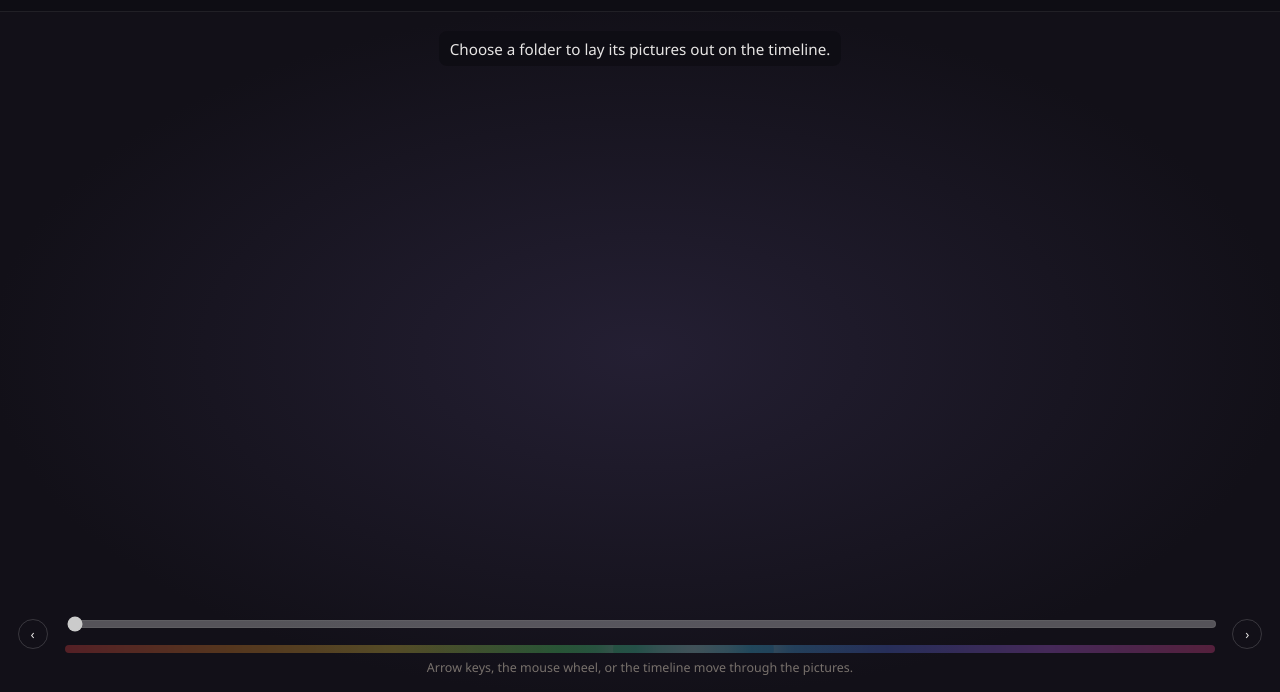
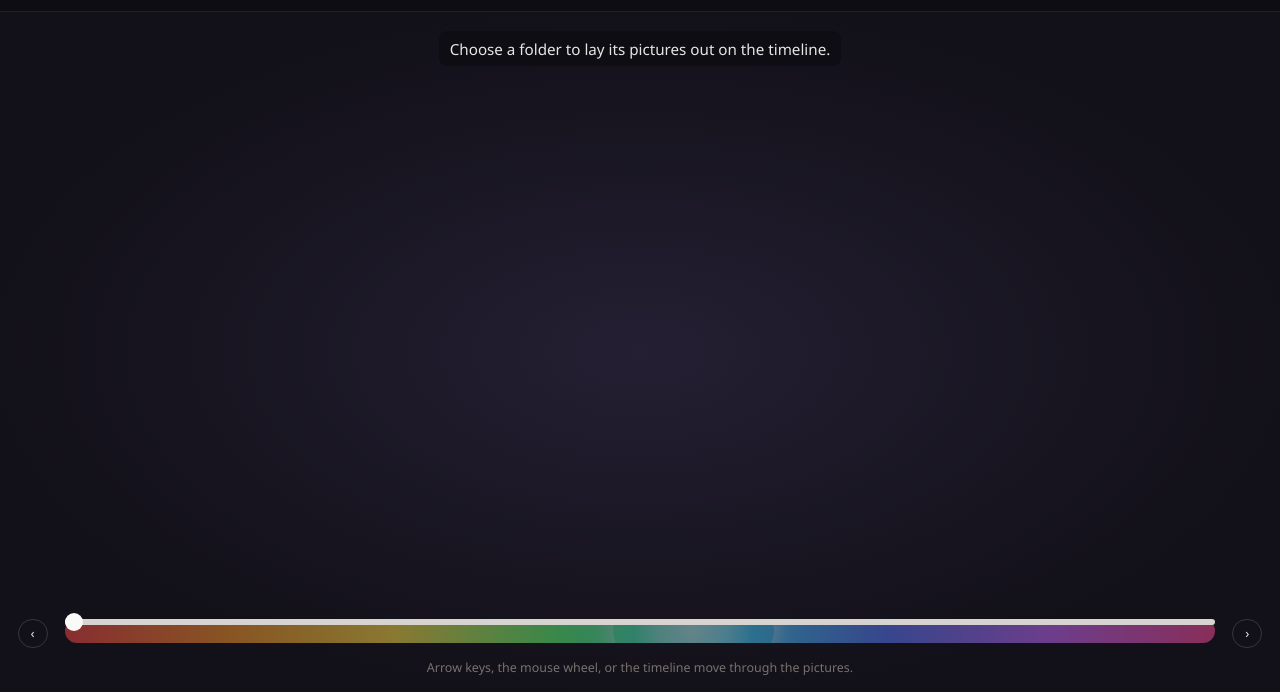
Before and after one commit to nordlyse/ImagesOnTimeline, a plain HTML site: page timeline/static/index.html in a window 1280 px wide. Shown: the part 108-800 px from the top of the page. Drawn offline with Linux system fonts and the light colour scheme; no server answers.

Commit message:
let the light travel behind the date slider

```diff
--- a/timeline/static/app.css
+++ b/timeline/static/app.css
@@ -358,19 +358,78 @@ h1 {
 }
 
 #scrub-wrap {
+  position: relative;
   min-width: 0;
+  height: 40px;
 }
 
 #scrub {
+  position: relative;
+  z-index: 2;
   width: 100%;
-  accent-color: #40ffaa;
+  height: 18px;
+  margin: 0;
+  background: transparent;
   cursor: pointer;
+  appearance: none;
+  -webkit-appearance: none;
+  opacity: 1;
+}
+
+#scrub-face {
+  position: absolute;
+  z-index: 1;
+  left: 0;
+  right: 0;
+  top: 6px;
+  height: 6px;
+  border-radius: 999px;
+  background: #d6d3d1;
+  pointer-events: none;
+}
+
+#scrub::-webkit-slider-runnable-track {
+  height: 6px;
+  background: transparent;
+  border: 0;
+  border-radius: 999px;
+}
+
+#scrub::-webkit-slider-thumb {
+  -webkit-appearance: none;
+  appearance: none;
+  width: 18px;
+  height: 18px;
+  margin-top: -6px;
+  border: 0;
+  border-radius: 50%;
+  background: #fafaf9;
+}
+
+#scrub::-moz-range-track {
+  height: 6px;
+  background: transparent;
+  border: 0;
+  border-radius: 999px;
+}
+
+#scrub::-moz-range-thumb {
+  width: 18px;
+  height: 18px;
+  border: 0;
+  border-radius: 50%;
+  background: #fafaf9;
 }
 
 #beam {
-  position: relative;
-  height: 8px;
-  margin-top: 0.45rem;
+  position: absolute;
+  z-index: 0;
+  left: 0;
+  right: 0;
+  top: 6px;
+  height: 24px;
+  margin: 0;
+  pointer-events: none;
   border-radius: 999px;
   overflow: hidden;
   background: linear-gradient(
@@ -384,7 +443,7 @@ h1 {
     #c86bff,
     #ff4d9a
   );
-  opacity: 0.28;
+  opacity: 0.5;
 }
 
 #beam::after {
--- a/timeline/static/index.html
+++ b/timeline/static/index.html
@@ -23,8 +23,9 @@
           <button type="button" id="step-back" aria-label="Previous picture">‹</button>
           <span id="date-start"></span>
           <div id="scrub-wrap">
+            <div id="beam" aria-hidden="true"></div>
+            <div id="scrub-face" aria-hidden="true"></div>
             <input id="scrub" type="range" min="0" max="0" value="0" aria-label="Timeline">
-            <div id="beam" aria-hidden="true"></div>
           </div>
           <span id="date-end"></span>
           <button type="button" id="step-forward" aria-label="Next picture">›</button>
```
